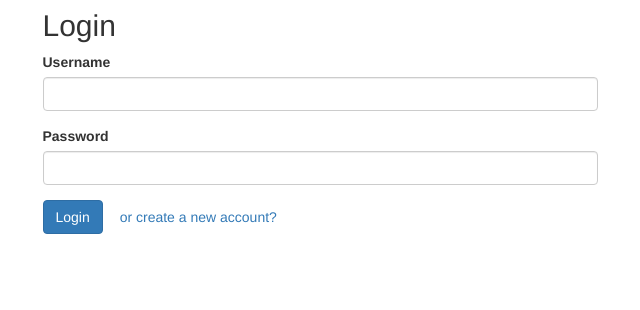
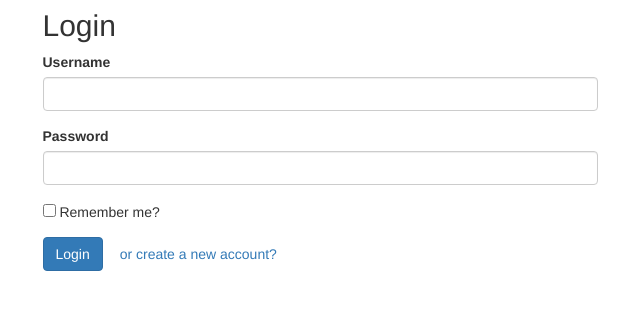
Before and after one commit to along-yundanfengqing/MgmtAppForLinuxMachines_flask, a Flask app: page /login in a window 1280 px wide. Shown: the part 194-504 px from the top of the page, without its empty margins (320-960 px from the left). Run offline with Flask 2, Linux system fonts and the light colour scheme; parts of the project's set-up code (start-up, migrations or seed data) failed here and were passed over; some libraries are stand-ins or nearby versions.

Commit message:
Added Remember Me feature

```diff
--- a/application/modules/form.py
+++ b/application/modules/form.py
@@ -6,9 +6,9 @@ from wtforms import validators
 class LoginForm(Form):
     username = StringField('Username', validators=[validators.DataRequired()])
     password = PasswordField('Password', validators=[validators.DataRequired()])
+    remember_me = BooleanField('Remember me?')
 
 class SignupForm(Form):
     username = StringField('Username', validators=[validators.DataRequired()])
     password = PasswordField('Password', validators=[validators.DataRequired(), validators.EqualTo('confirm', message='Password does not match.')])
-    confirm = PasswordField('Repeat Password', validators=[validators.DataRequired()])
-    # remember_me = BooleanField('Remember me?')
+    confirm = PasswordField('Confirm Password', validators=[validators.DataRequired()])
--- a/application/modules/views.py
+++ b/application/modules/views.py
@@ -50,8 +50,15 @@ def show_signup():
     return render_template('signup.html', form=form)
 
 
+# root
+@app.route('/', methods=['GET', 'POST'])
+def root():
+    if current_user:
+        return redirect(url_for('show_top'))
+    return redirect(url_for('show_login'))
+
+
 # login page
-@app.route('/', methods=['GET', 'POST'])
 @app.route('/login', methods=['GET', 'POST'])
 def show_login():
     form = LoginForm(request.form)
@@ -59,7 +66,7 @@ def show_login():
         user = mongo.db.users.find_one({"Username": form.username.data})
         if user and User.validate_login(user['Password'], form.password.data):
             user_obj = User(user['Username'])
-            login_user(user_obj)
+            login_user(user_obj, remember=form.remember_me.data)
             flash('Logged in successfully as a user "%s"' % current_user.username)
             return redirect(url_for("show_top"))
         flash("Username or password is not correct")
--- a/application/templates/login.html
+++ b/application/templates/login.html
@@ -42,6 +42,10 @@
                 {% endfor %}
               {% endif %}
             </div>
+            <div class="form-group">
+              {{ form.remember_me }} Remember me?
+            </div>
+
             <button type="submit" class="btn btn-primary">Login</button>
             <a class="btn btn-link" href="{{url_for('show_signup')}}" role="button">or create a new account?</a>
           </form>
```
